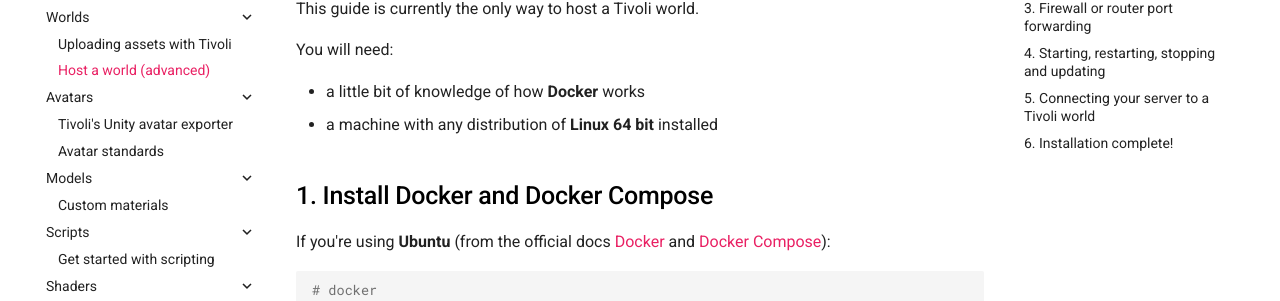
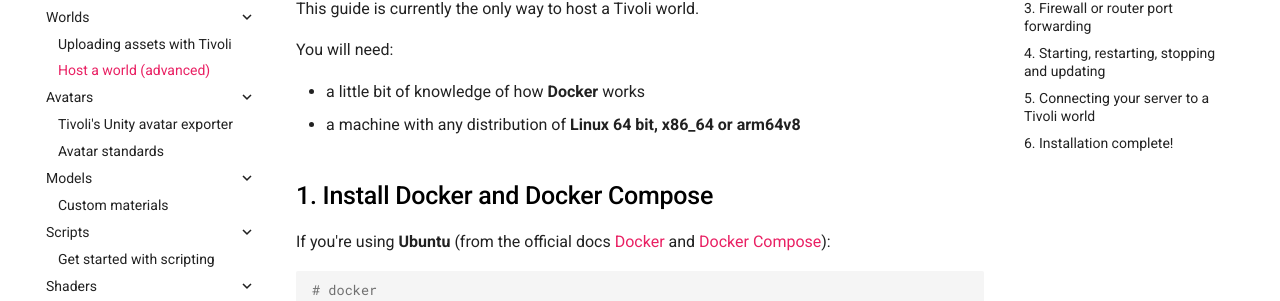
Before and after one commit to Nex-Pro/docs, an MkDocs documentation site: the page built from docs/worlds/host-a-world-advanced.md, in a window 1280 px wide and 900 px high. Shown: the part 184-485 px from the top of the window. Built offline with MkDocs 1.6.1 and Material for MkDocs 9.7.7, drawn with Linux system fonts in a browser that asks for light colours.

Commit message:
Updated hosting a world guide

```diff
--- a/docs/worlds/host-a-world-advanced.md
+++ b/docs/worlds/host-a-world-advanced.md
@@ -7,7 +7,7 @@
 You will need:
 
 -   a little bit of knowledge of how **Docker** works
--   a machine with any distribution of **Linux 64 bit** installed
+-   a machine with any distribution of **Linux 64 bit, x86_64 or arm64v8**
 
 ## 1. Install Docker and Docker Compose
 
```
